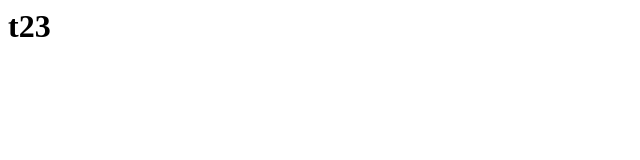
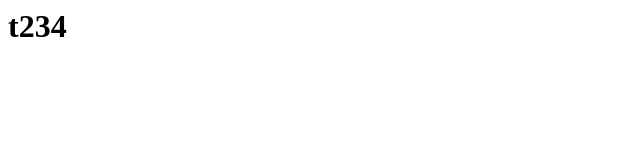
Before and after one commit to thuanvippro/t1, a plain HTML site: page index.html in a window 1280 px wide. Shown: the full height of the page, 0-640 px from the left. Drawn offline with Linux system fonts and the light colour scheme.

Commit message:
Update index.html

```diff
--- a/index.html
+++ b/index.html
@@ -1 +1 @@
-<h1>t23</h1>
+<h1>t234</h1>
```
